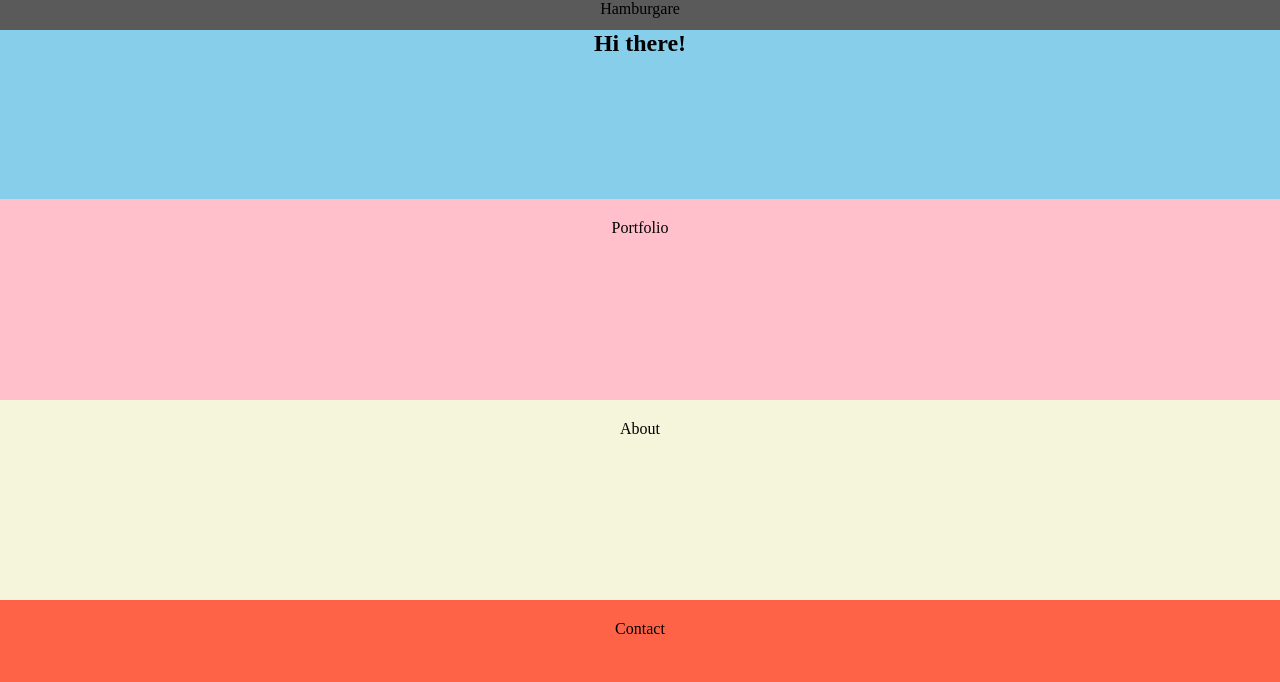
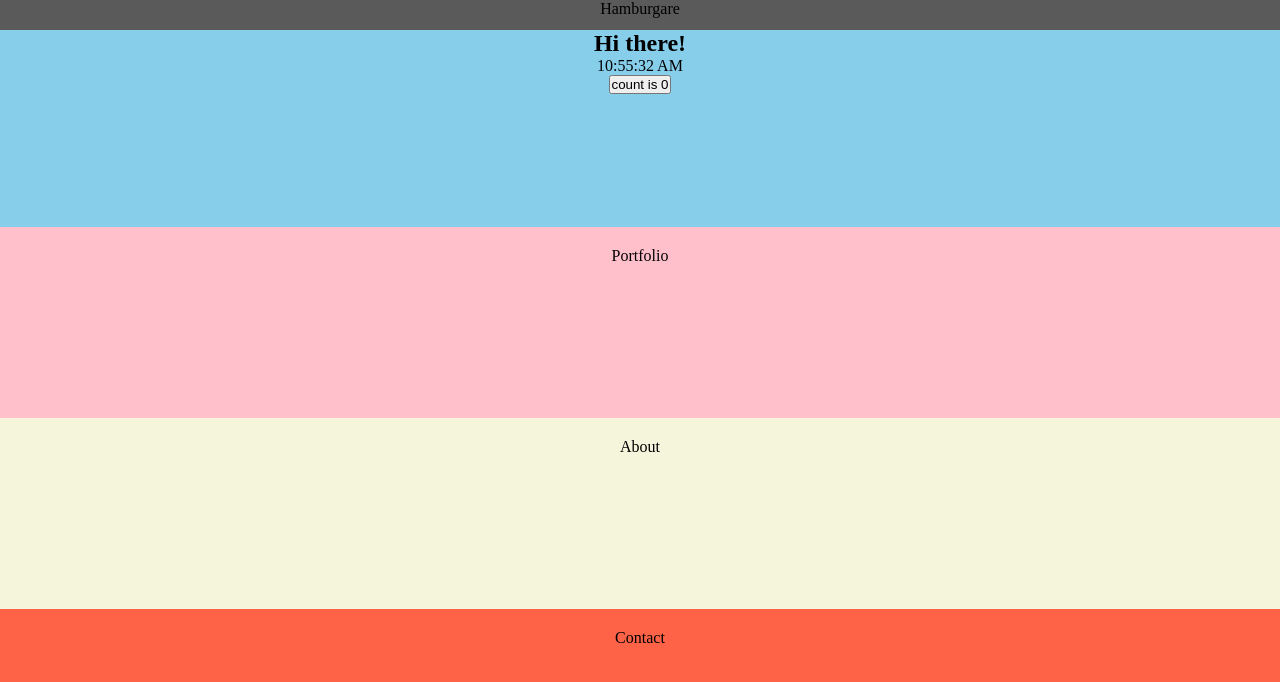
Before and after one commit to milailopez/ovning, a React (Vite) app in the folder lektion-2-grupp/: page / in a window 1280 px wide. Shown: the top 682 px of the page. Built offline with nearby package versions, Linux system fonts and the light colour scheme.

Commit message:
hero hilda

```diff
--- /dev/null
+++ b/lektion-2-grupp/src/components/Clock.jsx
@@ -0,0 +1,31 @@
+import React, { useState, useEffect } from 'react'
+
+const Clock = () => {
+    const [date, setDate] = useState(new Date());
+
+    let timerID = "";
+    /**
+     * May consider useEffect Hook as componentDidMount,
+     */
+    useEffect(() => {
+        timerID = setInterval(
+            tick,
+            1000
+        );
+
+        // May consider this return to be componentWillUnmount
+        return () => {
+            clearInterval(timerID)
+        }
+    }, []) // An empty array means that componentDidUpdate will not run
+
+    function tick() {
+        setDate(new Date());
+    }
+
+    return (
+        <div> {date.toLocaleTimeString()}</div>
+    )
+}
+
+export default Clock
--- /dev/null
+++ b/lektion-2-grupp/src/components/Counter.jsx
@@ -0,0 +1,18 @@
+import React from 'react'
+import { useState } from 'react'
+
+function Counter() {
+    const [count, setCount] = useState(0)
+
+    return (
+
+        <div className="count">
+            <button onClick={() => setCount((count) => count + 1)}>
+                count is {count}
+            </button>
+        </div>
+
+    )
+}
+
+export default Counter
--- a/lektion-2-grupp/src/components/Hero.jsx
+++ b/lektion-2-grupp/src/components/Hero.jsx
@@ -1,4 +1,6 @@
 import React from 'react'
+import Clock from './Clock'
+import Counter from './Counter'
 import Navigation from './Navigation'
 
 const Hero = () => {
@@ -6,6 +8,8 @@ const Hero = () => {
     <section className='hero'>
       <Navigation />
       <h1>Hi there!</h1>
+      <Clock />
+      <Counter />
     </section>
   )
 }
```
